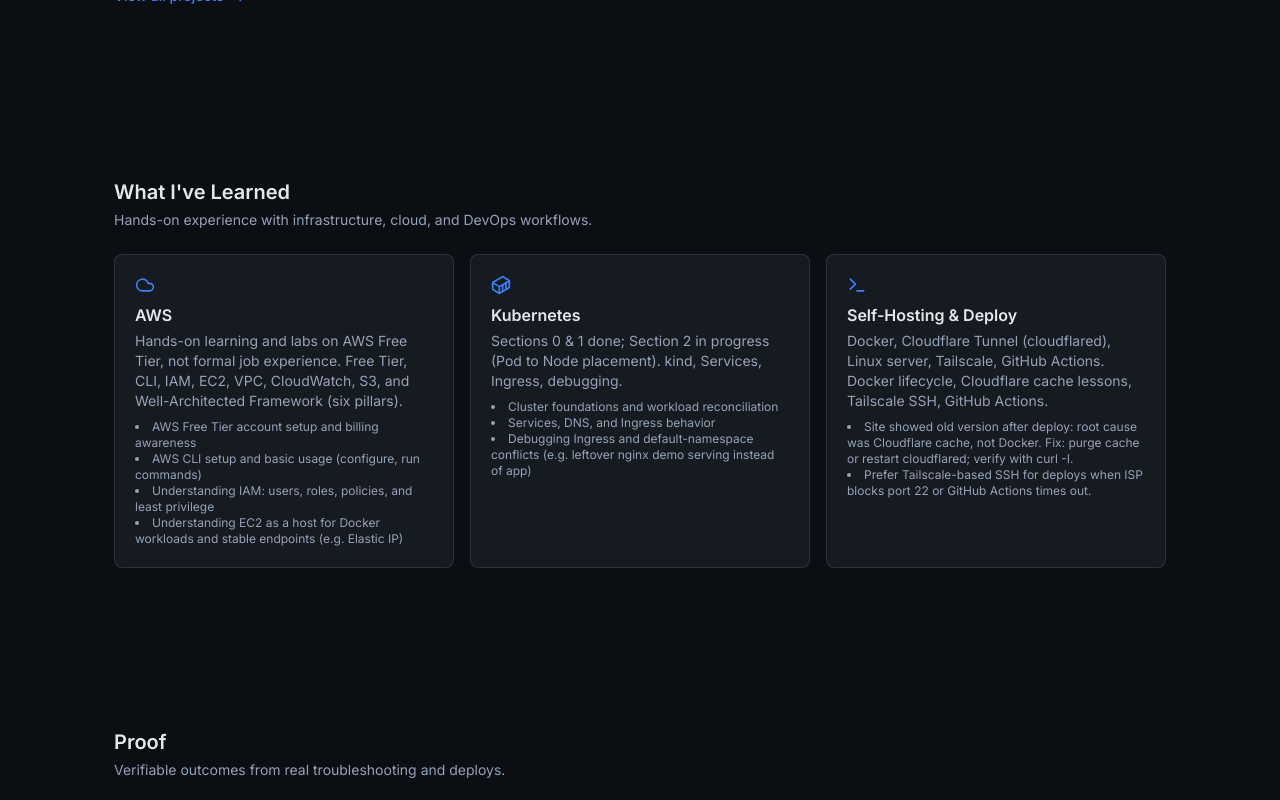
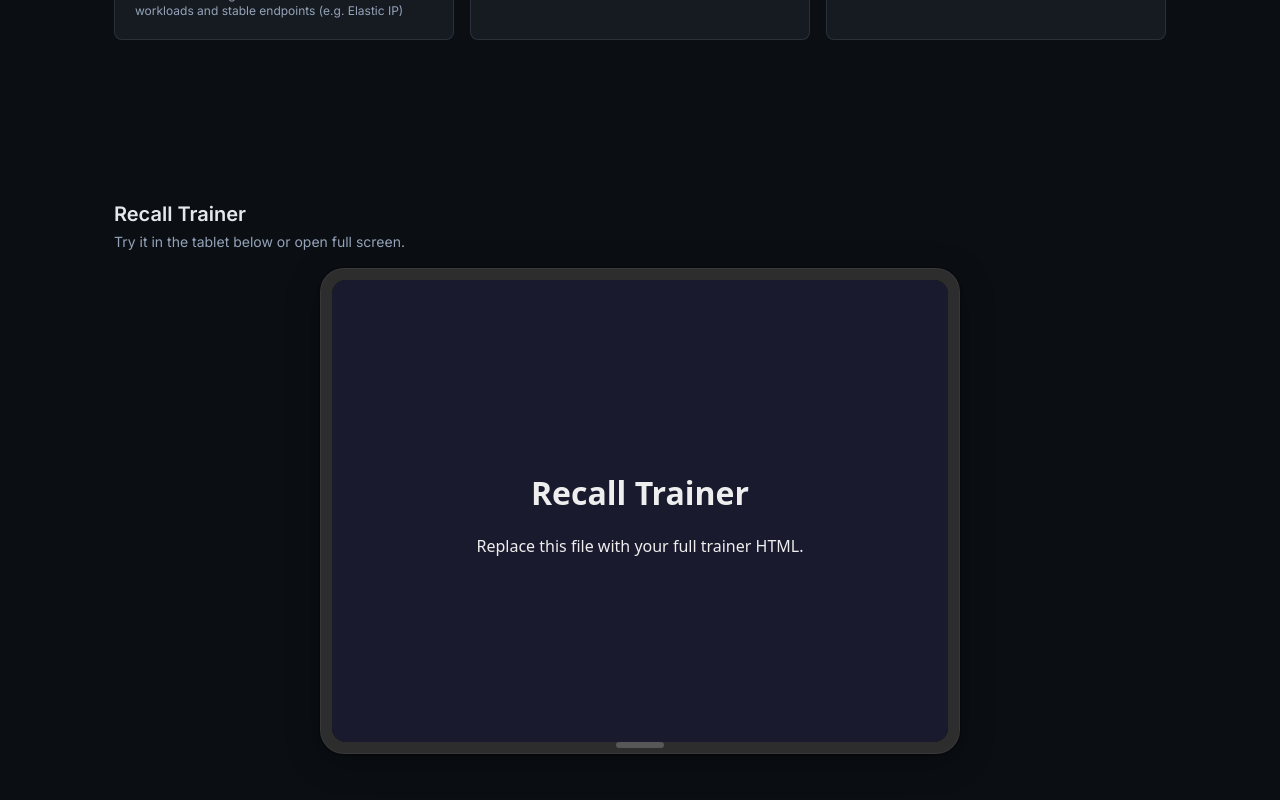
Before and after one commit to jkanodev/portfolio-next, a Next.js app: page / in a window 1280 px wide. Shown: the part 1960-2760 px from the top of the page. Built offline with nearby package versions, Linux system fonts and the light colour scheme.

Commit message:
Add Recall Trainer tablet embed and hamburger link

```diff
--- a/app/globals.css
+++ b/app/globals.css
@@ -114,3 +114,49 @@ html.light .offcanvas-header .btn-close {
     width: min(320px, 85vw);
   }
 }
+
+/* Recall Trainer tablet device frame (not the trainer theme) */
+.recall-trainer-tablet {
+  display: flex;
+  justify-content: center;
+  align-items: center;
+  padding: 1rem 0;
+}
+.recall-trainer-tablet__frame {
+  position: relative;
+  width: 100%;
+  max-width: 640px;
+  padding: 12px;
+  background: #2d2d2d;
+  border-radius: 24px;
+  box-shadow:
+    0 0 0 2px rgba(0, 0, 0, 0.2),
+    0 8px 32px rgba(0, 0, 0, 0.35),
+    inset 0 0 0 1px rgba(255, 255, 255, 0.05);
+}
+.recall-trainer-tablet__screen {
+  position: relative;
+  width: 100%;
+  padding-bottom: 75%;
+  background: #111;
+  border-radius: 14px;
+  overflow: hidden;
+}
+.recall-trainer-tablet__iframe {
+  position: absolute;
+  inset: 0;
+  width: 100%;
+  height: 100%;
+  border: none;
+  border-radius: 14px;
+}
+.recall-trainer-tablet__home {
+  position: absolute;
+  bottom: 6px;
+  left: 50%;
+  transform: translateX(-50%);
+  width: 48px;
+  height: 6px;
+  background: rgba(255, 255, 255, 0.2);
+  border-radius: 3px;
+}
--- a/app/page.tsx
+++ b/app/page.tsx
@@ -3,6 +3,7 @@ import Section from "@/components/Section";
 import { ArrowRight, BookOpen, CheckCircle2, Container, Cloud, Terminal } from "lucide-react";
 import type { LearningData } from "@/types";
 import learningData from "@/content/learning.json";
+import RecallTrainerTablet from "@/components/RecallTrainerTablet";
 
 const data = learningData as LearningData;
 
@@ -197,6 +198,25 @@ export default function HomePage() {
         </div>
       </Section>
 
+      <Section id="recall-trainer" className="bg-[var(--bg-elevated)]/50">
+        <div className="mx-auto max-content px-4 sm:px-6">
+          <h2 className="text-xl font-semibold text-[var(--text)]">Recall Trainer</h2>
+          <p className="mt-1 text-sm text-[var(--text-muted)]">
+            Try it in the tablet below or open full screen.
+          </p>
+          <RecallTrainerTablet />
+          <Link
+            href="/recall-trainer"
+            target="_blank"
+            rel="noopener noreferrer"
+            className="mt-4 inline-flex min-h-[44px] items-center gap-2 text-sm font-medium text-[var(--accent)] hover:underline"
+          >
+            Open Recall Trainer in new tab
+            <ArrowRight className="h-4 w-4" />
+          </Link>
+        </div>
+      </Section>
+
       <Section id="proof">
         <div className="mx-auto max-content px-4 sm:px-6">
           <h2 className="text-xl font-semibold text-[var(--text)]">Proof</h2>
--- a/components/Header.tsx
+++ b/components/Header.tsx
@@ -1,16 +1,16 @@
 "use client";
 
-import { useEffect } from "react";
+import { useState } from "react";
 import Link from "next/link";
 import { Moon, Sun, Menu } from "lucide-react";
 import { useTheme } from "next-themes";
-import MobileMenuOffcanvas from "./MobileMenuOffcanvas";
-
+import MobileMenu from "./MobileMenuOffcanvas";
 
 const navItems = [
   { label: "Home", href: "/" },
   { label: "Projects", href: "/projects" },
   { label: "Landing Zone", href: "/projects#landing-zone" },
+  { label: "Recall Trainer", href: "/recall-trainer" },
   { label: "What I've Learned", href: "/#what-ive-learned" },
   { label: "Proof", href: "/#proof" },
   { label: "Knowledge Base", href: "/knowledge" },
@@ -20,11 +20,7 @@ const navItems = [
 
 export default function Header() {
   const { theme, setTheme } = useTheme();
-
-  // Load Bootstrap JS only on client so prerender never sees document/window
-  useEffect(() => {
-    import("bootstrap");
-  }, []);
+  const [mobileMenuOpen, setMobileMenuOpen] = useState(false);
 
   return (
     <>
@@ -56,8 +52,7 @@ export default function Header() {
             <button
               type="button"
               className="flex min-h-[44px] min-w-[44px] items-center justify-center rounded-lg border border-[var(--border)] p-2 text-[var(--text)] md:hidden"
-              data-bs-toggle="offcanvas"
-              data-bs-target="#mobileNav"
+              onClick={() => setMobileMenuOpen(true)}
               aria-controls="mobileNav"
               aria-label="Open menu"
             >
@@ -66,7 +61,7 @@ export default function Header() {
           </div>
         </div>
       </header>
-      <MobileMenuOffcanvas items={navItems} />
+      <MobileMenu open={mobileMenuOpen} onClose={() => setMobileMenuOpen(false)} items={navItems} />
     </>
   );
 }
--- a/components/MobileMenuOffcanvas.tsx
+++ b/components/MobileMenuOffcanvas.tsx
@@ -1,38 +1,64 @@
 "use client";
 
+import { useEffect } from "react";
 import Link from "next/link";
+import { X } from "lucide-react";
 
 type Item = { label: string; href: string };
 
-export default function MobileMenuOffcanvas({ items }: { items: Item[] }) {
+type Props = { open: boolean; onClose: () => void; items: Item[] };
+
+export default function MobileMenu({ open, onClose, items }: Props) {
+  useEffect(() => {
+    if (open) {
+      document.body.style.overflow = "hidden";
+      const handleEsc = (e: KeyboardEvent) => {
+        if (e.key === "Escape") onClose();
+      };
+      window.addEventListener("keydown", handleEsc);
+      return () => {
+        document.body.style.overflow = "";
+        window.removeEventListener("keydown", handleEsc);
+      };
+    }
+  }, [open, onClose]);
+
+  if (!open) return null;
+
   return (
+    <div className="fixed inset-0 z-[100] md:hidden" role="dialog" aria-modal="true" aria-label="Menu">
+      {/* Backdrop - tap to close */}
+      <button
+        type="button"
+        className="absolute inset-0 bg-black/90"
+        aria-label="Close menu"
+        onClick={onClose}
+      />
+      {/* Panel */}
       <div
-      className="offcanvas offcanvas-end d-md-none"
-      tabIndex={-1}
-      id="mobileNav"
-      aria-labelledby="mobileNavLabel"
+        className="absolute right-0 top-0 flex h-full w-[min(320px,85vw)] flex-col border-l border-[var(--border)] bg-[var(--bg)] shadow-[-8px_0_32px_rgba(0,0,0,0.4)]"
         style={{ backgroundColor: "var(--bg)" }}
       >
-      <div className="offcanvas-header">
-        <h5 className="offcanvas-title" id="mobileNavLabel">
+        <div className="flex min-h-[56px] items-center justify-between border-b border-[var(--border)] px-4 py-3">
+          <h2 className="text-lg font-semibold text-[var(--text)]" id="mobileNavLabel">
             Menu
-        </h5>
+          </h2>
           <button
             type="button"
-          className="btn-close"
-          data-bs-dismiss="offcanvas"
+            className="flex min-h-[44px] min-w-[44px] items-center justify-center rounded-lg text-[var(--text-muted)] hover:bg-[var(--surface)] hover:text-[var(--text)]"
             aria-label="Close menu"
-          style={{ minWidth: 44, minHeight: 44 }}
-        />
+            onClick={onClose}
+          >
+            <X className="h-5 w-5" />
+          </button>
         </div>
-      <div className="offcanvas-body">
-        <nav aria-label="Main navigation">
+        <nav className="flex flex-1 flex-col overflow-y-auto" aria-label="Main navigation">
           {items.map((item) => (
             <Link
               key={item.href}
               href={item.href}
-              className="nav-link-mobile"
-              data-bs-dismiss="offcanvas"
+              className="flex min-h-[48px] items-center border-b border-[var(--border)] px-5 py-3 text-[var(--text)] hover:bg-[var(--surface)]"
+              onClick={onClose}
             >
               {item.label}
             </Link>
--- /dev/null
+++ b/components/RecallTrainerTablet.tsx
@@ -0,0 +1,18 @@
+"use client";
+
+export default function RecallTrainerTablet() {
+  return (
+    <div className="recall-trainer-tablet">
+      <div className="recall-trainer-tablet__frame">
+        <div className="recall-trainer-tablet__screen">
+          <iframe
+            src="/recall-trainer/"
+            title="Recall Trainer"
+            className="recall-trainer-tablet__iframe"
+          />
+        </div>
+        <div className="recall-trainer-tablet__home" aria-hidden />
+      </div>
+    </div>
+  );
+}
--- /dev/null
+++ b/public/recall-trainer/index.html
@@ -0,0 +1,19 @@
+<!DOCTYPE html>
+<html lang="en">
+<head>
+  <meta charset="UTF-8" />
+  <meta name="viewport" content="width=device-width, initial-scale=1" />
+  <title>Recall Trainer</title>
+  <style>
+    * { box-sizing: border-box; }
+    body { margin: 0; font-family: system-ui, sans-serif; min-height: 100vh; display: flex; align-items: center; justify-content: center; background: #1a1a2e; color: #eee; }
+    .placeholder { text-align: center; padding: 2rem; }
+  </style>
+</head>
+<body>
+  <div class="placeholder">
+    <h1>Recall Trainer</h1>
+    <p>Replace this file with your full trainer HTML.</p>
+  </div>
+</body>
+</html>
```
Also changed, not shown: 1 other file (tests, documents, lock files or other folders). Lines whose indentation alone changed are shown as unchanged.
